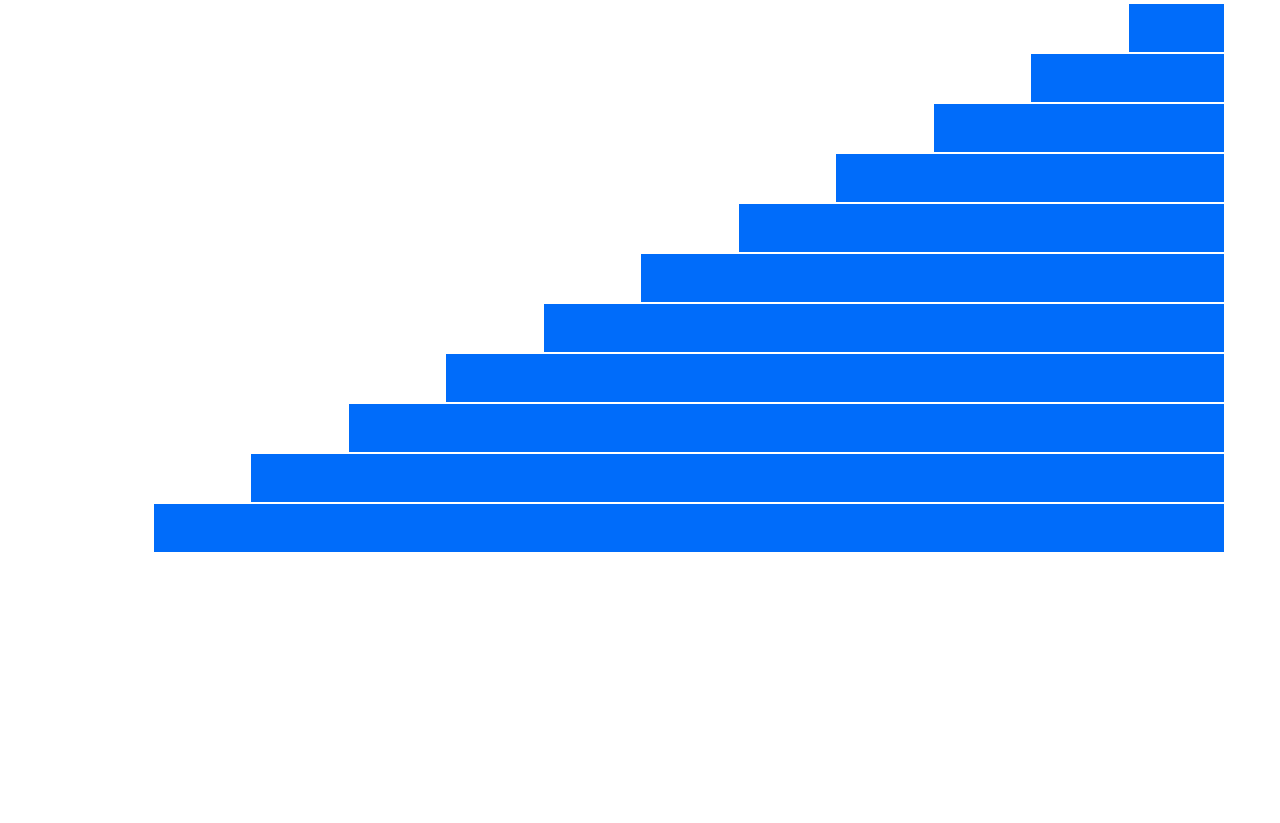
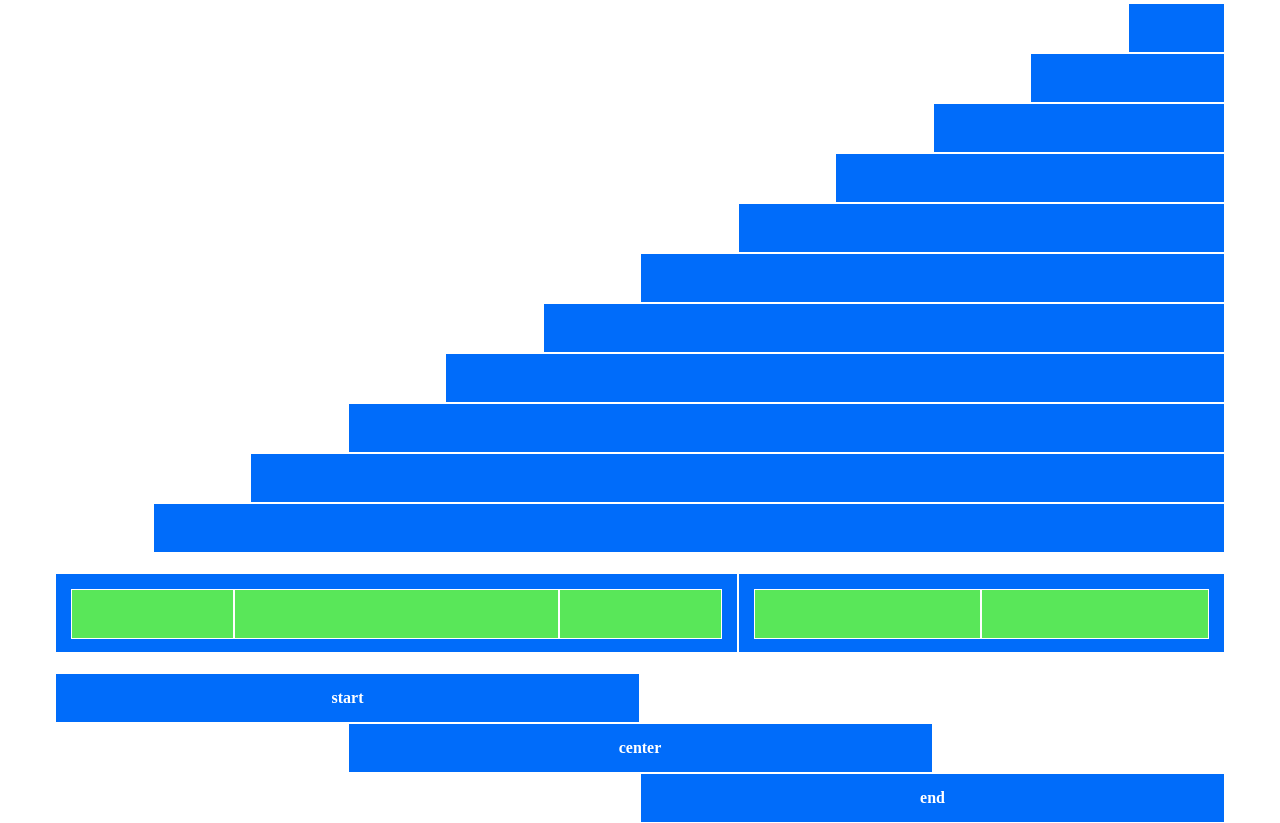
Before and after one commit to AlessandroBonifazi/html-css-12bool, a plain HTML site: page index.html in a window 1280 px wide. Shown: the part 737-1560 px from the top of the page. Before the commit the page ends 1290 px from the top, so only its background shows below. Drawn offline with Linux system fonts and the light colour scheme.

Commit message:
adding nested and alignment

```diff
--- a/css/12bool.css
+++ b/css/12bool.css
@@ -1,4 +1,4 @@
-/*** Generics ***/
+/*** General ***/
 * {
     margin: 0;
     padding: 0;
--- a/css/style.css
+++ b/css/style.css
@@ -1,4 +1,4 @@
-/* Generics */
+/* General */
 [class*="col-"] {
     color: white;
     font-weight: 600;
--- a/index.html
+++ b/index.html
@@ -51,6 +51,7 @@
             <div class="col-1 bg-blue border height-50 center">1 col</div>
         </div>
 
+        <!-- Nested Col -->
         <div class="row">
             <div class="col-6 bg-blue border height-80">
                 <div class="row margin-10">
@@ -67,6 +68,7 @@
             </div>
         </div>
 
+        <!-- Col Division -->
         <div class="row padding-top">
             <div class="col-12 bg-blue border height-50"></div>
         </div>
@@ -101,6 +103,7 @@
             <div class="col-6 bg-blue border height-50"></div>
         </div>
 
+        <!-- Col Offset -->
         <div class="row padding-top">
             <div class="col-1 col-offset-11 bg-blue border height-50"></div>
         </div>
@@ -144,6 +147,36 @@
         <div class="row">
             <div class="col-11 col-offset-1 bg-blue border height-50"></div>
         </div>
+
+        <!-- Nested -->
+        <div class="row padding-top">
+            <div class="col-7 bg-blue border height-80">
+                <div class="row margin-10">
+                    <div class="col-3 bg-green border height-50 center"></div>
+                    <div class="col-6 bg-green border height-50 center"></div>
+                    <div class="col-3 bg-green border height-50 center"></div>
+                </div>
+            </div>
+            <div class="col-5 bg-blue border height-80">
+                <div class="row margin-10">
+                    <div class="col-6 bg-green border height-50 center"></div>
+                    <div class="col-6 bg-green border height-50 center"></div>
+                </div>
+            </div>
+        </div>
+
+        <!-- Alignment -->
+        <div class="row padding-top">
+            <div class="col-6 bg-blue border height-50 center">start</div>
+        </div>
+
+        <div class="row">
+            <div class="col-6 col-offset-3 bg-blue border height-50 center">center</div>
+        </div>
+
+        <div class="row">
+            <div class="col-6 col-offset-6 bg-blue border height-50 center">end</div>
+        </div>
     </div>
 </body>
 
```
